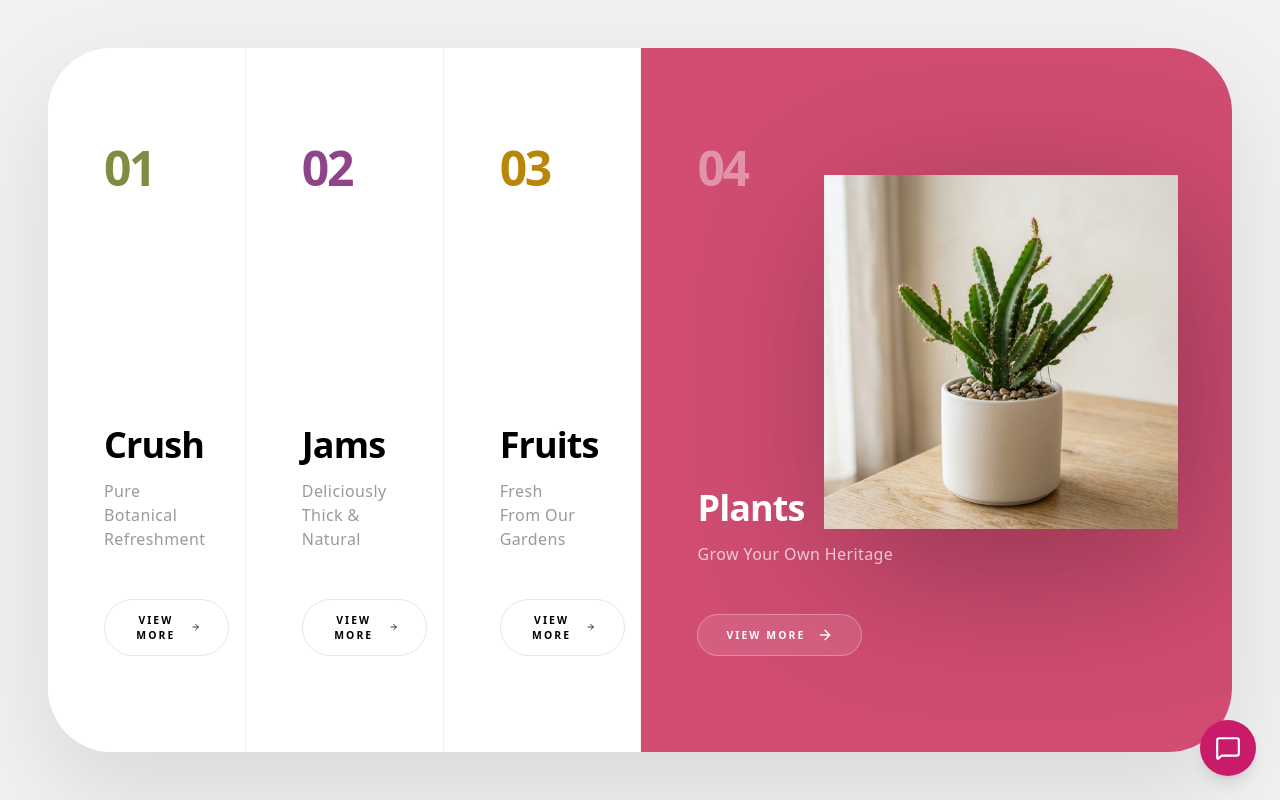
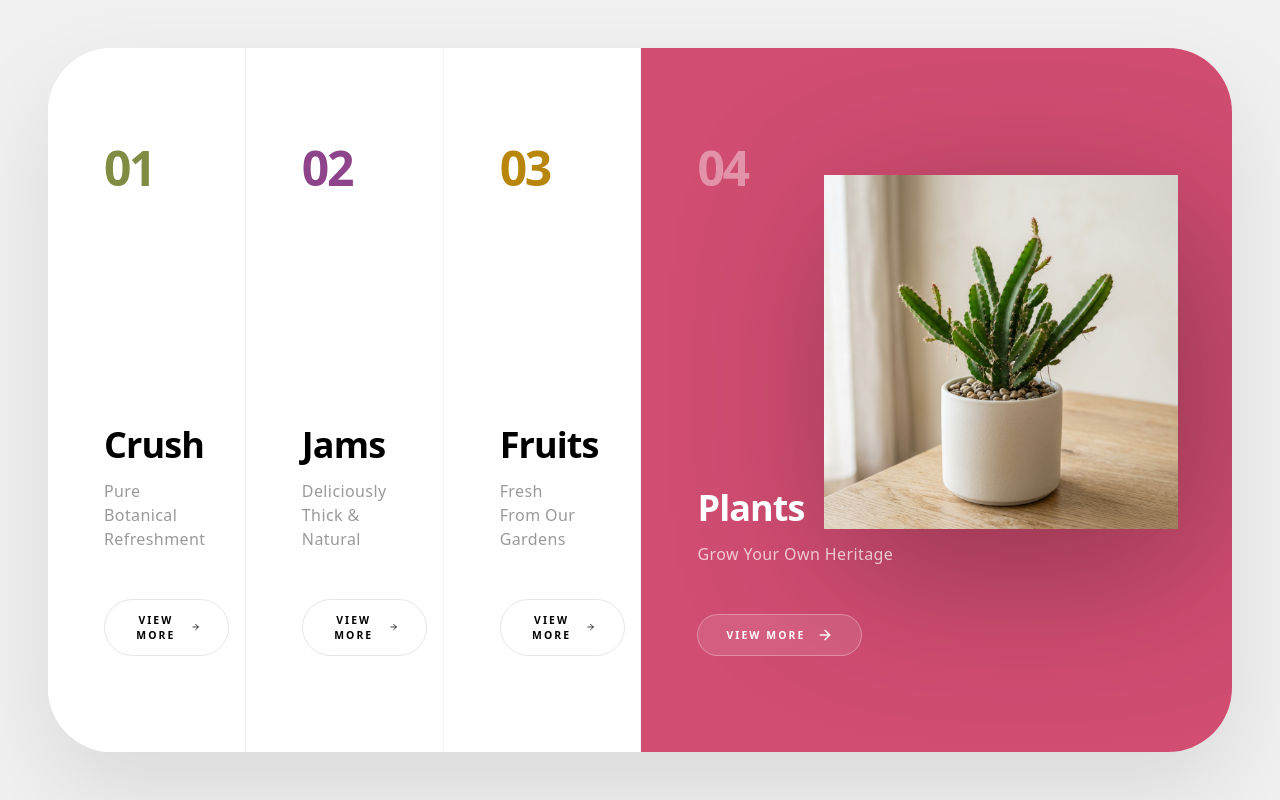
Before and after one commit to MibinThomas/rafa-garden-frontend, a Next.js app: page / in a window 1280 px wide. Built offline with nearby package versions, Linux system fonts and the light colour scheme; a web font is replaced by a local one.

Commit message:
Refined category transitions and UX: slow-motion synchronous swipe, button-only triggers, and layout cleanup

```diff
--- a/src/app/layout.tsx
+++ b/src/app/layout.tsx
@@ -4,7 +4,7 @@ import "./globals.css";
 import { CartProvider } from "@/lib/CartContext";
 import { CartSidebar } from "@/components/CartSidebar";
 import { ThemeProvider } from "@/components/ThemeProvider";
-import { FloatingContactMenu } from "@/components/FloatingContactMenu";
+// import { FloatingContactMenu } from "@/components/FloatingContactMenu";
 
 const inter = Inter({ subsets: ["latin"], variable: "--font-inter" });
 const playfair = Playfair_Display({ subsets: ["latin"], variable: "--font-playfair" });
@@ -29,7 +29,6 @@ export default function RootLayout({
           <CartProvider>
             {children}
             <CartSidebar />
-            <FloatingContactMenu />
           </CartProvider>
         </ThemeProvider>
       </body>
--- a/src/app/page.tsx
+++ b/src/app/page.tsx
@@ -10,15 +10,15 @@ export default function Home() {
   return (
     <main className="relative min-h-screen bg-black transition-colors duration-300 flex flex-col font-sans overflow-x-hidden">
 
-      <AnimatePresence mode="wait">
+      <AnimatePresence mode="popLayout">
         {selectedCategoryIndex === null ? (
           <motion.div
             key="hero"
-            initial={{ x: -100, opacity: 0 }}
+            initial={{ x: "-20%", opacity: 0 }}
             animate={{ x: 0, opacity: 1 }}
-            exit={{ x: -100, opacity: 0 }}
-            transition={{ duration: 0.5 }}
-            className="w-full"
+            exit={{ x: "-20%", opacity: 0 }}
+            transition={{ duration: 1.5, ease: [0.16, 1, 0.3, 1] }}
+            className="w-full flex-1"
           >
             {/* The 4-Category Hero Redesign */}
             <CategoryHero onSelect={(index) => setSelectedCategoryIndex(index)} />
--- a/src/components/CategoryDetail.tsx
+++ b/src/components/CategoryDetail.tsx
@@ -18,8 +18,8 @@ export function CategoryDetail({ categoryIndex, onBack }: CategoryDetailProps) {
       initial={{ x: "100%" }}
       animate={{ x: 0 }}
       exit={{ x: "100%" }}
-      transition={{ type: "spring", stiffness: 100, damping: 20 }}
-      className="fixed inset-0 z-50 overflow-hidden flex flex-col font-sans"
+      transition={{ duration: 1.5, ease: [0.16, 1, 0.3, 1] }}
+      className="absolute inset-0 z-50 overflow-hidden flex flex-col font-sans"
       style={{ backgroundColor: cat.color }}
     >
       {/* Header */}
--- a/src/components/CategoryHero.tsx
+++ b/src/components/CategoryHero.tsx
@@ -46,7 +46,6 @@ export function CategoryHero({ onSelect }: { onSelect: (index: number) => void }
           <motion.div
             key={cat.id}
             onMouseEnter={() => setHoveredIndex(index)}
-            onClick={() => onSelect(index)}
             className="relative h-full transition-all duration-700 ease-in-out flex flex-col cursor-pointer border-r border-black/5 last:border-r-0 overflow-hidden"
             animate={{
               flex: hoveredIndex === index ? 3 : 1,
@@ -85,11 +84,15 @@ export function CategoryHero({ onSelect }: { onSelect: (index: number) => void }
               </div>
 
               {/* Bottom Section: Button */}
-              <div className="mt-2">
+              <div className="mt-2 text-left">
                 <motion.button
                   whileHover={{ scale: 1.05 }}
                   whileTap={{ scale: 0.95 }}
-                  className={`flex items-center gap-3 px-7 py-3 rounded-full border transition-all duration-500 group
+                  onClick={(e) => {
+                    e.stopPropagation();
+                    onSelect(index);
+                  }}
+                  className={`flex items-center gap-3 px-7 py-3 rounded-full border transition-all duration-500 group pointer-events-auto
                     ${hoveredIndex === index
                       ? "border-white/30 bg-white/10 text-white backdrop-blur-md hover:bg-white hover:text-black"
                       : "border-black/10 text-black hover:bg-black hover:text-white"}
```
